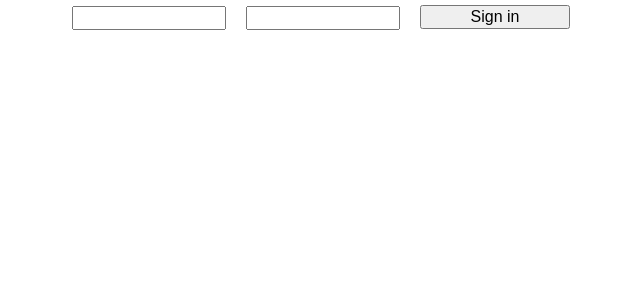
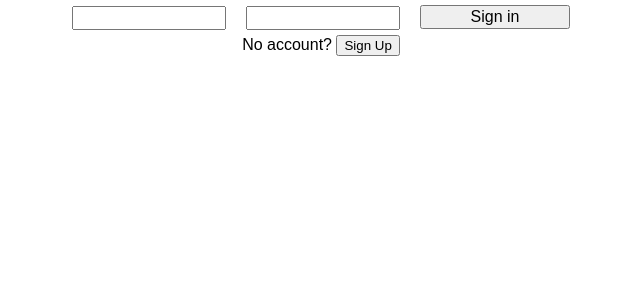
Before and after one commit to alphecca/swpp-assn201701, a React (Create React App) app in the folder northfacebook_frontend/: page / in a window 1280 px wide. Shown: the top 300 px of the page, without its empty margins (319-959 px from the left). Built offline with nearby package versions, Linux system fonts and the light colour scheme.

Commit message:
Basic Implementation for SignUp

```diff
--- a/northfacebook_frontend/src/components/App.js
+++ b/northfacebook_frontend/src/components/App.js
@@ -1,11 +1,13 @@
 import React, { Component } from 'react';
 import SignIn from './SignIn';
+import SignUp from './SignUp';
 
 class App extends Component {
     render() {
         return (
             <div style={ {textAlign: 'center'} }>
                 <SignIn />
+                <SignUp />
             </div>
     );
   }
--- a/northfacebook_frontend/src/components/SignIn.js
+++ b/northfacebook_frontend/src/components/SignIn.js
@@ -18,7 +18,7 @@ class SignIn extends React.Component {
                 >
                 <div>
                     <input type="text" ref={ node => {this.username = node;} } id='username_field' className='field'></input>
-                    <input type="text" ref={ node => {this.password = node;} } id='password_field' className='field'></input>
+                    <input type="password" ref={ node => {this.password = node;} } id='password_field' className='field'></input>
                     <button type="submit" id='sign_in' className='sign_in'>Sign in</button>
                 </div>
             </form>
--- /dev/null
+++ b/northfacebook_frontend/src/components/SignUp.js
@@ -0,0 +1,26 @@
+import React from 'react';
+import { connect } from 'react-redux';
+//import { } from '../actions';
+
+class SignUp extends React.Component {
+    render() {
+        const onNewTab = () => {
+            window.open("http://183.101.189.163:8000/admin", "SignUp page"); //TODO change url into account create page
+            console.log("Redirect to signup page...");
+        };
+        return (
+                <div>
+                    No account? <button onClick={onNewTab}>Sign Up</button>
+                </div>
+                )
+    }
+}
+
+let mapDispatchToProps = (dispatch) => {
+    return {
+    }
+}
+
+SignUp = connect(undefined, mapDispatchToProps)(SignUp);
+
+export default SignUp;
--- /dev/null
+++ b/northfacebook_frontend/src/routes.js
@@ -0,0 +1 @@
+import React from 'react'
```
Also changed, not shown: 1 other file (tests, documents, lock files or other folders).
